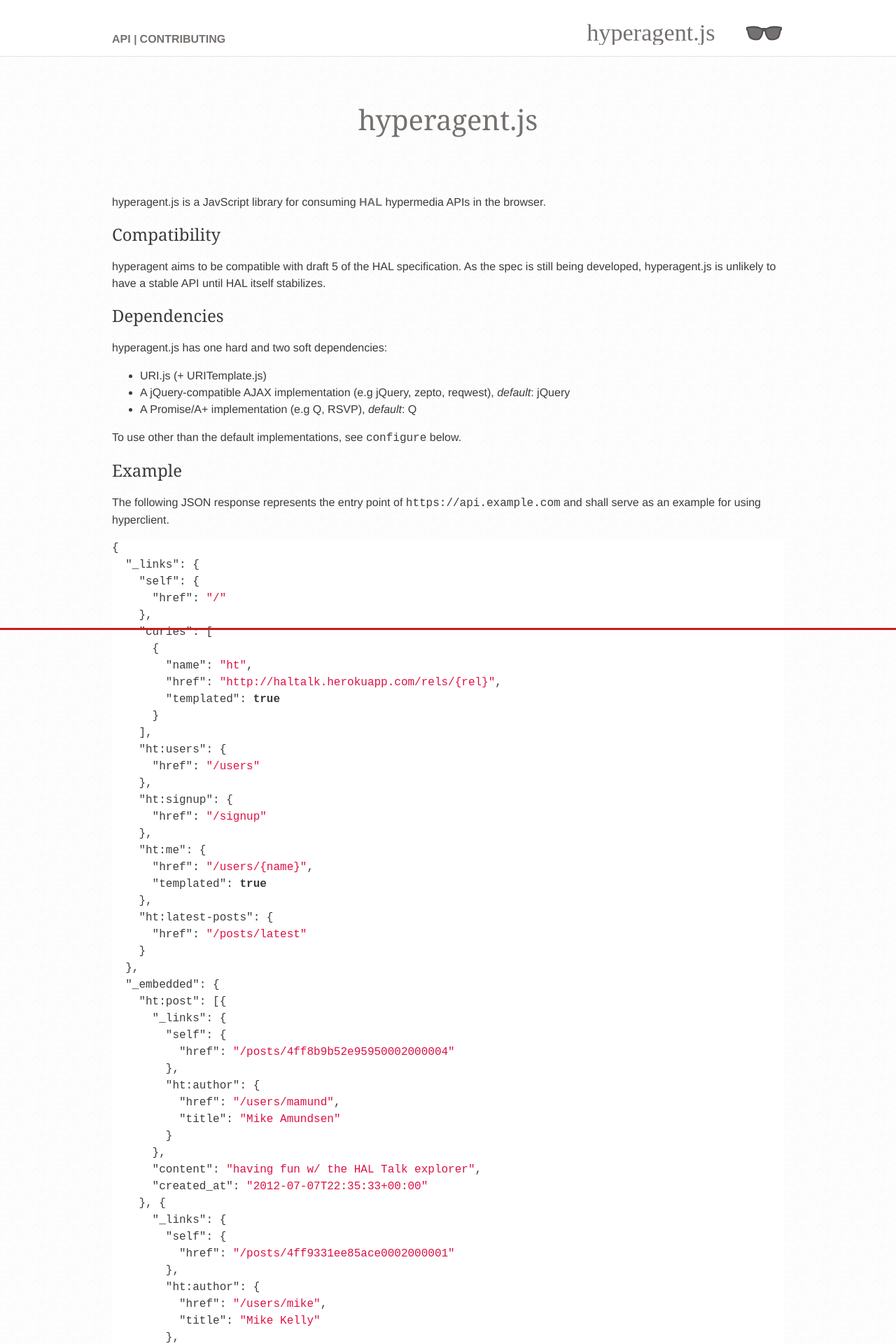
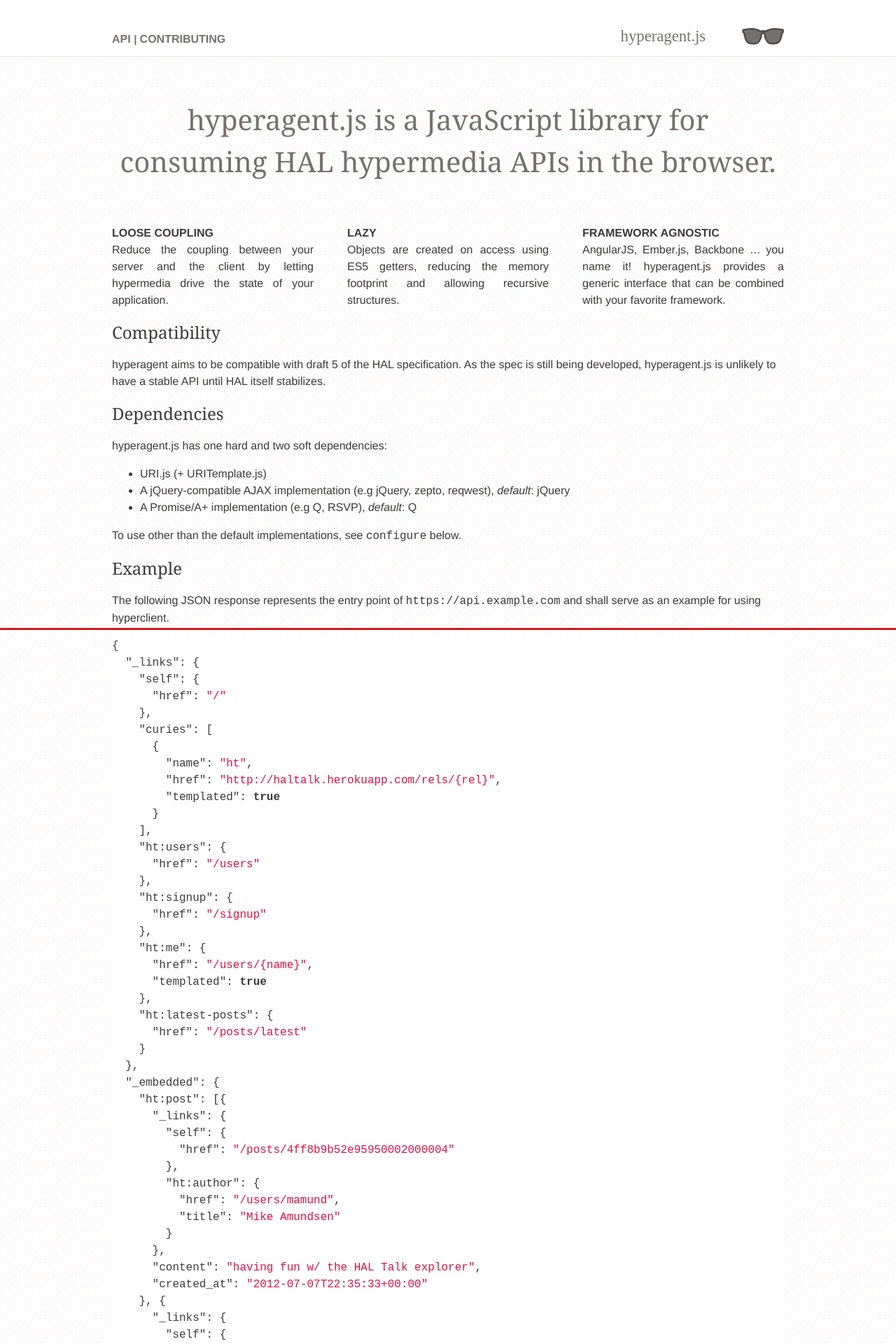
Before and after one commit to weluse/hyperagent, a Jekyll site: the page built from index.md, in a window 1280 px wide. Shown: the top 1920 px of the page at 70% size. Built offline with Jekyll 4.4.1, drawn with Linux system fonts in a browser that asks for light colours; some web fonts are replaced; Markdown is read by kramdown in place of the engine named in the settings; some of the changed text lies outside the part shown.

Commit message:
Updated homepage

```diff
--- a/_config.yml
+++ b/_config.yml
@@ -5,6 +5,8 @@
 
 navigation:
 - text: API
-  url: /
+  url: /index.html
+  link: /
 - text: Contributing
-  url: /contributing
+  url: /contributing/index.html
+  link: /contributing
--- a/_layouts/page.html
+++ b/_layouts/page.html
@@ -10,21 +10,21 @@
 
     <!-- Included CSS Files -->
     <link rel="stylesheet" href="/stylesheets/screen.css">
-    <link href="https://fonts.googleapis.com/css?family=Arimo:400,700,400italic|Droid+Serif" rel="stylesheet">
+    <link href="//fonts.googleapis.com/css?family=Arimo:400,700,400italic|Droid+Serif" rel="stylesheet">
 </head>
 <body>
     <div class="container">
         <header role="banner">
             <img class="site-logo" src="/images/hyperagent.svg" alt="hyperagent">
             <nav role="navigation">
-                {% for link in site.navigation %}
-                    {% assign current = '' %}
-                    {% if page.url == link.url or page.layout == link.layout %}
-                    {% assign active = 'active' %}
+                {% for entry in site.navigation %}
+                    {% assign active = '' %}
+                    {% if page.url == entry.url %}
+                        {% assign active = 'active' %}
                     {% endif %}
 
-                    <li class="{{ current }}">
-                        <a href="{{ link.url }}">{{ link.text }}</a>
+                    <li class="{{ active }}">
+                        <a href="{{ entry.link }}">{{ entry.text }}</a>
                     </li>
                 {% endfor %}
             </nav>
@@ -38,7 +38,7 @@
 
         <footer role="contentinfo">
             <ul>
-                <li class="footer-impress"><a href="https://weluse.de/contact"></a></li>
+                <li class="footer-impress"><a href="https://weluse.de/contact" target="_blank"></a></li>
                 <li class="footer-message"><a href="mailto:phartig@weluse.de"></a></li>
                 <li class="footer-twitter"><a href="https://twitter.com/passy" target="_blank"></a></li>
             </ul>
--- a/index.md
+++ b/index.md
@@ -4,9 +4,27 @@
 css_class: 'index'
 ---
 
+<h1 class="intro">hyperagent.js is a JavaScript library for consuming HAL hypermedia APIs in the browser.</h1>
+
+<article class="prose">
+<p>
+    <strong>Loose Coupling</strong>
+    <br>
+    Reduce the coupling between your server and the client by letting
+    hypermedia drive the state of your application.
+</p>
+<p>
+    <strong>Lazy</strong>
+    <br>
+    Objects are created on access using ES5 getters, reducing the memory
+    footprint and allowing recursive structures.
+</p>
+<p>
+    <strong>Framework Agnostic</strong>
+    <br>
+    AngularJS, Ember.js, Backbone &hellip; you name it! hyperagent.js provides a generic
+    interface that can be combined with your favorite framework.
+</p>
+</article>
 
 {% include README.md %}
-
-## Logo
-Logo by <a href="http://www.picol.org/" target="_blank">PICOL</a>
-released under <a href="http://creativecommons.org/licenses/by-sa/3.0/" target="_blank">Creative Commons-License BY-SA</a>.
--- a/stylesheets/screen.css
+++ b/stylesheets/screen.css
@@ -65,17 +65,18 @@
   margin: 0;
   height: 100%;
 }
-/* line 15, ../sass/_app.sass */
-body > .container {
+
+/* line 14, ../sass/_app.sass */
+> .container {
   height: 100%;
 }
 
-/* line 19, ../sass/_app.sass */
+/* line 18, ../sass/_app.sass */
 a {
   text-decoration: none;
 }
 
-/* line 22, ../sass/_app.sass */
+/* line 21, ../sass/_app.sass */
 hr.global {
   position: fixed;
   left: 0;
@@ -86,14 +87,14 @@
   width: 100%;
 }
 
-/* line 33, ../sass/_app.sass */
+/* line 32, ../sass/_app.sass */
 *, ::before, ::after {
   -webkit-box-sizing: border-box;
   -moz-box-sizing: border-box;
   box-sizing: border-box;
 }
 
-/* line 96, ../sass/_app.sass */
+/* line 95, ../sass/_app.sass */
 [role=banner] {
   max-width: 960px;
   margin: 0 auto;
@@ -102,69 +103,69 @@
   min-height: 5em;
 }
 @media screen and (max-width: 999px) {
-  /* line 96, ../sass/_app.sass */
+  /* line 95, ../sass/_app.sass */
   [role=banner] {
     max-width: 960px;
     margin: 20px;
   }
 }
 @media screen and (max-width: 640px) {
-  /* line 96, ../sass/_app.sass */
+  /* line 95, ../sass/_app.sass */
   [role=banner] {
     max-width: 600px;
     margin: 20px;
   }
 }
 @media screen and (min-width: 641px) {
-  /* line 96, ../sass/_app.sass */
+  /* line 95, ../sass/_app.sass */
   [role=banner] {
     padding-top: 1em;
     padding-bottom: 1em;
   }
 }
 @media screen and (min-width: 800px) {
-  /* line 96, ../sass/_app.sass */
+  /* line 95, ../sass/_app.sass */
   [role=banner] {
     padding-top: 3em;
     padding-bottom: 1em;
   }
 }
 @media screen and (max-width: 640px) {
-  /* line 96, ../sass/_app.sass */
+  /* line 95, ../sass/_app.sass */
   [role=banner] {
     text-align: center;
     margin-top: 0.5em;
   }
 }
-/* line 117, ../sass/_app.sass */
+/* line 116, ../sass/_app.sass */
 [role=banner] .site-logo {
-  width: 281px;
-  height: 33px;
+  width: 233px;
+  height: 24px;
   position: absolute;
   right: 0;
   bottom: 1em;
 }
 @media screen and (max-width: 640px) {
-  /* line 117, ../sass/_app.sass */
+  /* line 116, ../sass/_app.sass */
   [role=banner] .site-logo {
     position: static;
     margin: 1em auto;
   }
 }
 
-/* line 130, ../sass/_app.sass */
+/* line 129, ../sass/_app.sass */
 [role=navigation] ul {
   list-style-type: none;
   margin: 0;
   padding: 0;
 }
-/* line 135, ../sass/_app.sass */
+/* line 134, ../sass/_app.sass */
 [role=navigation] li {
   text-transform: uppercase;
   display: inline-block;
 }
 @media screen and (min-width: 501px) {
-  /* line 140, ../sass/_app.sass */
+  /* line 139, ../sass/_app.sass */
   [role=navigation] li:before {
     color: #75716f;
     font-weight: bold;
@@ -172,62 +173,62 @@
     font-size: 95%;
     vertical-align: top;
   }
-  /* line 148, ../sass/_app.sass */
+  /* line 147, ../sass/_app.sass */
   [role=navigation] li:first-child:before {
     content: "";
   }
 }
-/* line 151, ../sass/_app.sass */
+/* line 150, ../sass/_app.sass */
 [role=navigation] li.active a {
   color: #ce1b1b;
 }
 @media screen and (max-width: 500px) {
-  /* line 135, ../sass/_app.sass */
+  /* line 134, ../sass/_app.sass */
   [role=navigation] li {
     display: block;
     padding: 0.5em 0;
     border-bottom: 1px solid #e3e3e2;
   }
-  /* line 161, ../sass/_app.sass */
+  /* line 160, ../sass/_app.sass */
   [role=navigation] li:first-child {
     border-top: 1px solid #e3e3e2;
   }
 }
 
-/* line 164, ../sass/_app.sass */
+/* line 163, ../sass/_app.sass */
 [role=main] {
-  background: url('/images/bg_tile.png?1368186296') repeat;
+  background: url('/images/bg_tile.png?1368209261') repeat;
   clear: both;
   min-height: 80%;
   border-top: 1px solid #e3e3e2;
 }
 @media screen and (max-width: 500px) {
-  /* line 164, ../sass/_app.sass */
+  /* line 163, ../sass/_app.sass */
   [role=main] {
     border-top: none;
   }
 }
-/* line 174, ../sass/_app.sass */
+/* line 173, ../sass/_app.sass */
 [role=main] > .content {
   max-width: 960px;
   margin: 0 auto;
 }
 @media screen and (max-width: 999px) {
-  /* line 174, ../sass/_app.sass */
+  /* line 173, ../sass/_app.sass */
   [role=main] > .content {
     max-width: 960px;
     margin: 20px;
   }
 }
 @media screen and (max-width: 640px) {
-  /* line 174, ../sass/_app.sass */
+  /* line 173, ../sass/_app.sass */
   [role=main] > .content {
     max-width: 600px;
     margin: 20px;
   }
 }
 
-/* line 178, ../sass/_app.sass */
+/* line 177, ../sass/_app.sass */
 [role=contentinfo] {
   max-width: 960px;
   margin: 0 auto;
@@ -235,24 +236,24 @@
   text-align: center;
 }
 @media screen and (max-width: 999px) {
-  /* line 178, ../sass/_app.sass */
+  /* line 177, ../sass/_app.sass */
   [role=contentinfo] {
     max-width: 960px;
     margin: 20px;
   }
 }
 @media screen and (max-width: 640px) {
-  /* line 178, ../sass/_app.sass */
+  /* line 177, ../sass/_app.sass */
   [role=contentinfo] {
     max-width: 600px;
     margin: 20px;
   }
 }
-/* line 184, ../sass/_app.sass */
+/* line 183, ../sass/_app.sass */
 [role=contentinfo] ul {
   padding: 0;
 }
-/* line 187, ../sass/_app.sass */
+/* line 186, ../sass/_app.sass */
 [role=contentinfo] li {
   -webkit-border-radius: 1.5em;
   -moz-border-radius: 1.5em;
@@ -271,71 +272,71 @@
   background-color: #75716f;
   background-color: rgba(117, 113, 111, 0.25);
 }
-/* line 200, ../sass/_app.sass */
+/* line 199, ../sass/_app.sass */
 [role=contentinfo] li:hover {
   background-color: rgba(117, 113, 111, 0.5);
 }
-/* line 203, ../sass/_app.sass */
+/* line 202, ../sass/_app.sass */
 [role=contentinfo] li a {
   display: inline-block;
   width: 100%;
   height: 100%;
 }
-/* line 210, ../sass/_app.sass */
+/* line 209, ../sass/_app.sass */
 [role=contentinfo] li a:after {
   content: "";
   display: inline-block;
   margin-top: 0.6em;
 }
-/* line 219, ../sass/_app.sass */
+/* line 218, ../sass/_app.sass */
 [role=contentinfo] .footer-impress a:after {
   width: 30px;
   height: 30px;
   background-position: 0 -51px;
 }
-/* line 219, ../sass/_app.sass */
+/* line 218, ../sass/_app.sass */
 [role=contentinfo] .footer-message a:after {
   width: 30px;
   height: 30px;
   background-position: 0 -111px;
 }
-/* line 219, ../sass/_app.sass */
+/* line 218, ../sass/_app.sass */
 [role=contentinfo] .footer-twitter a:after {
   width: 30px;
   height: 30px;
   background-position: 0 -81px;
 }
 
-/* line 54, ../sass/_app.sass */
+/* line 53, ../sass/_app.sass */
 .prose p {
   width: 30%;
   float: left;
   margin-left: 5%;
 }
-/* line 59, ../sass/_app.sass */
+/* line 58, ../sass/_app.sass */
 .prose p:first-child {
   margin-left: 0;
 }
-/* line 62, ../sass/_app.sass */
+/* line 61, ../sass/_app.sass */
 .prose:after {
   display: block;
   content: "";
   clear: both;
 }
 @media screen and (max-width: 999px) and (min-width: 641px) {
-  /* line 68, ../sass/_app.sass */
+  /* line 67, ../sass/_app.sass */
   .prose p {
     width: 40%;
     float: left;
     margin-left: 5%;
     margin-right: 5%;
   }
-  /* line 74, ../sass/_app.sass */
+  /* line 73, ../sass/_app.sass */
   .prose p:first-child {
     margin-left: 5%;
     margin-right: 5%;
   }
-  /* line 78, ../sass/_app.sass */
+  /* line 77, ../sass/_app.sass */
   .prose:after {
     display: block;
     content: "";
@@ -343,33 +344,30 @@
   }
 }
 @media screen and (max-width: 640px) {
-  /* line 84, ../sass/_app.sass */
+  /* line 83, ../sass/_app.sass */
   .prose p {
     width: 100%;
     float: none;
     margin-left: 0;
   }
 }
-/* line 233, ../sass/_app.sass */
+/* line 232, ../sass/_app.sass */
 .prose strong {
   text-transform: uppercase;
 }
-/* line 236, ../sass/_app.sass */
+/* line 235, ../sass/_app.sass */
 .prose p {
   margin-top: 0;
   text-align: justify;
 }
 
-/* line 240, ../sass/_app.sass */
-.chromeframe {
-  position: relative;
-  top: 1em;
-  width: 80%;
-  background: #ee7b7b;
-  border: 1px solid #ce1b1b;
-  padding: 1em;
-  text-align: center;
-  margin: 0 auto;
+/* line 244, ../sass/_app.sass */
+.content.index h1:not(.intro) {
+  display: none;
+}
+/* line 247, ../sass/_app.sass */
+.content.index h1:not(.intro) + p {
+  display: none;
 }
 
 /* line 1, ../sass/_syntax.scss */
```
Also changed, not shown: sass/_app.sass (+13 -15 lines), images/hyperagent.svg.
